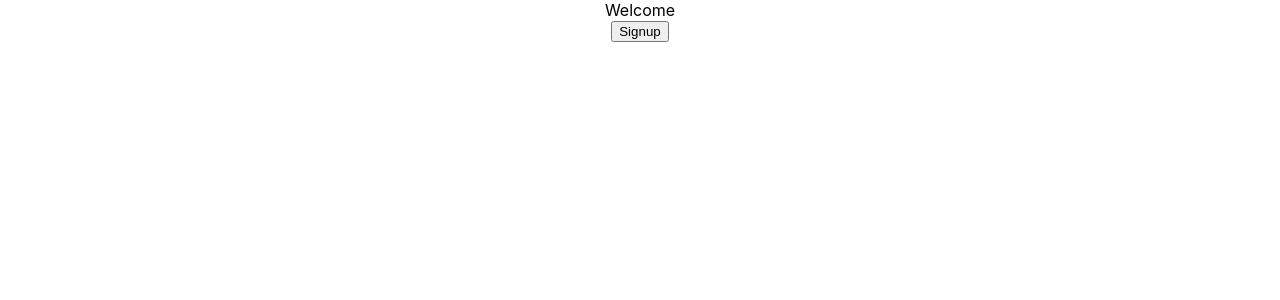
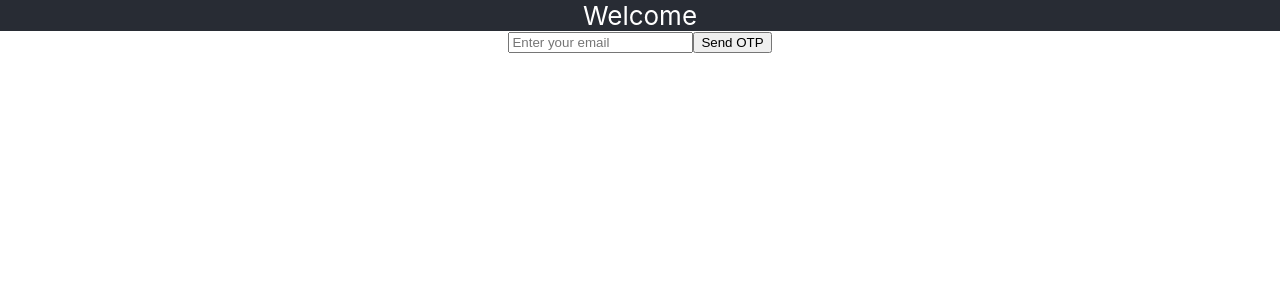
Before and after one commit to AdarshReddy2106/IAR-Task, a React (Create React App) app: page / in a window 1280 px wide. Shown: the top 300 px of the page. Built offline with nearby package versions, Linux system fonts and the light colour scheme.

Commit message:
created Sign in page with otp verification

```diff
--- a/src/App.css
+++ b/src/App.css
@@ -1,6 +1,8 @@
 .App {
   text-align: center;
 }
+
+
 
 .App-logo {
   height: 40vmin;
@@ -15,7 +17,7 @@
 
 .App-header {
   background-color: #282c34;
-  min-height: 100vh;
+  /* min-height: 100vh; */
   display: flex;
   flex-direction: column;
   align-items: center;
--- a/src/App.js
+++ b/src/App.js
@@ -1,20 +1,14 @@
 // import logo from './logo.svg';
 import './App.css';
-
-
-function Signup() {
-  return (
-    <button>Signup</button>
-  )
-}
+import Signupform from './components/Signupform';
 
 function App() {
   return (
     <div className="App">
-      <header>
+      <header className="App-header">
          Welcome
       </header>
-      <Signup/>
+      <Signupform />
     </div>
   );
 }
--- /dev/null
+++ b/src/components/Signupform.jsx
@@ -0,0 +1,57 @@
+import React, { useState } from 'react';
+
+function Signupform() {
+  const [step, setStep] = useState('email');
+  const [email, setEmail] = useState('');
+  const [otp, setOtp] = useState('');
+  const [generatedOtp, setGeneratedOtp] = useState('');
+
+  const handleEmailSubmit = (e) => {
+    e.preventDefault();
+    const newOtp = Math.floor(Math.random() * 999999).toString();
+    setGeneratedOtp(newOtp);
+    setStep('otp');
+    console.log(`OTP for ${email}: ${newOtp}`); // Dummy OTP "send"
+  };
+
+  const handleOtpSubmit = (e) => {
+    e.preventDefault();
+    if (otp === generatedOtp) {
+      setStep('success');
+    } else {
+      alert('Invalid OTP. Try again.');
+    }
+  };
+
+  return (
+    <div>
+      {step === 'email' && (
+        <form onSubmit={handleEmailSubmit}>
+          <input
+            type="email"
+            placeholder="Enter your email"
+            value={email}
+            required
+            onChange={e => setEmail(e.target.value)}
+          />
+          <button type="submit">Send OTP</button>
+        </form>
+      )}
+      {step === 'otp' && (
+        <form onSubmit={handleOtpSubmit}>
+          <input
+            type="text"
+            placeholder="Enter OTP"
+            value={otp}
+            required
+            onChange={e => setOtp(e.target.value)}
+          />
+          <button type="submit">Verify OTP</button>
+        </form>
+      )}
+      {step === 'success' && <div>Sign-In Successful!</div>}
+    </div>
+  );
+}
+
+export default Signupform;
```
